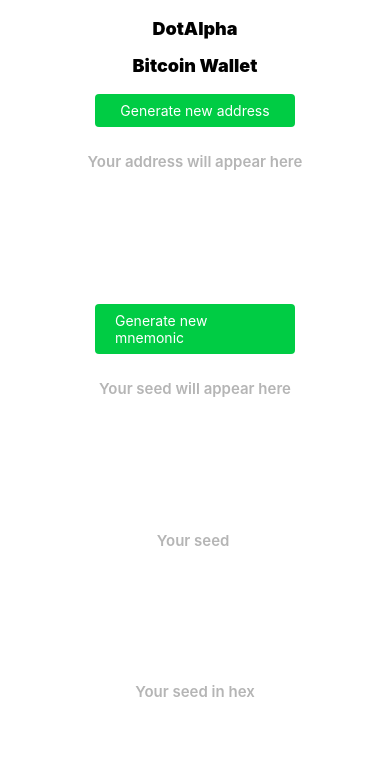
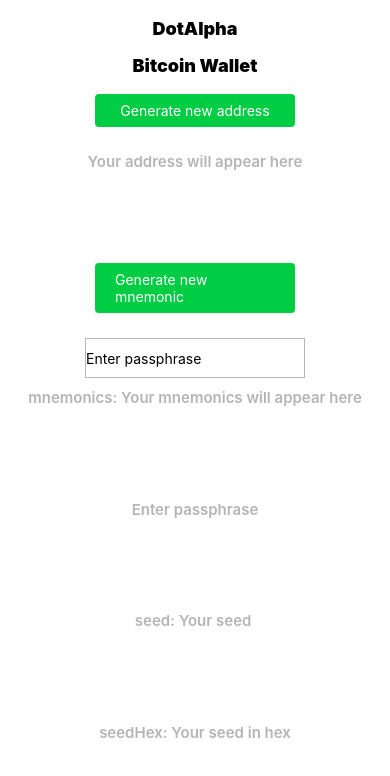
Before and after one commit to susmit/dotAlpha, a React Native app: screen / in a window 390 px wide. Shown: the top 776 px of the page. Built offline with nearby package versions, Linux system fonts and the light colour scheme.

Commit message:
adds passphrase feature

```diff
--- a/App.js
+++ b/App.js
@@ -8,6 +8,7 @@ import {
   StyleSheet,
   AppRegistry,
   TouchableOpacity,
+  TextInput,
 } from 'react-native'
 
 
@@ -18,17 +19,26 @@ export default class DotAlpa extends Component {
 
     this.state = {
       address: 'Your address will appear here',
-      mnemonic: 'Your seed will appear here',
+      mnemonic: 'Your mnemonics will appear here',
       seed: 'Your seed ',
       seedHex: 'Your seed in hex',
+      passphrase: "Enter passphrase",
     }
   }
 
   generateMnemonic = async () => {
     //var mnemonic = bip39.validateMnemonic('basket actual')
     let mnemonic = await bip39.generateMnemonic() // default 128
-    let seed = bip39.mnemonicToSeed(mnemonic)
-    let seedHex = bip39.mnemonicToSeedHex(mnemonic)
+    let value = this.state.passphrase
+    console.log(value)
+    if (value == "Enter passphrase"){
+       seed = bip39.mnemonicToSeed(mnemonic)
+       seedHex = bip39.mnemonicToSeedHex(mnemonic)
+    }
+    else{
+       seed = bip39.mnemonicToSeed(mnemonic,value)
+      seedHex = bip39.mnemonicToSeedHex(mnemonic,value)
+    }
     this.setState({mnemonic:mnemonic})
     this.setState({seed:seed})
     this.setState({seedHex:seedHex})
@@ -51,9 +61,15 @@ export default class DotAlpa extends Component {
         <TouchableOpacity onPress={this.generateMnemonic} style={styles.button}>
           <Text style={styles.buttonText}>Generate new mnemonic</Text>
         </TouchableOpacity>
-        <Text style={styles.address}>{this.state.mnemonic}</Text>
-        <Text style={styles.address}>{this.state.seed}</Text>
-        <Text style={styles.address}>{this.state.seedHex}</Text>
+        <TextInput
+          style={{height: 40, borderColor: '#b5b5b5', borderWidth: 1,marginBottom: 10}}
+          onChangeText={(passphrase) => this.setState({passphrase})}
+          value={this.state.passphrase}
+        />
+        <Text style={styles.address}>mnemonics: {this.state.mnemonic}</Text>
+        <Text style={styles.address}>{this.state.passphrase}</Text>
+        <Text style={styles.address}>seed: {this.state.seed}</Text>
+        <Text style={styles.address}>seedHex: {this.state.seedHex}</Text>
       </View>
     )
   }
```
